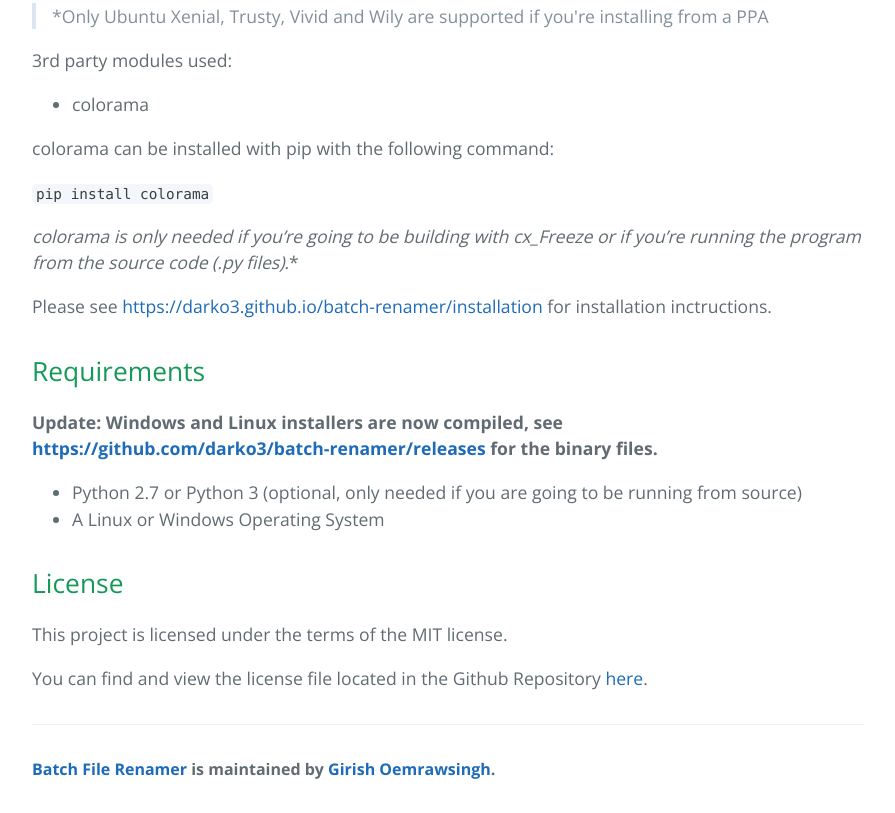
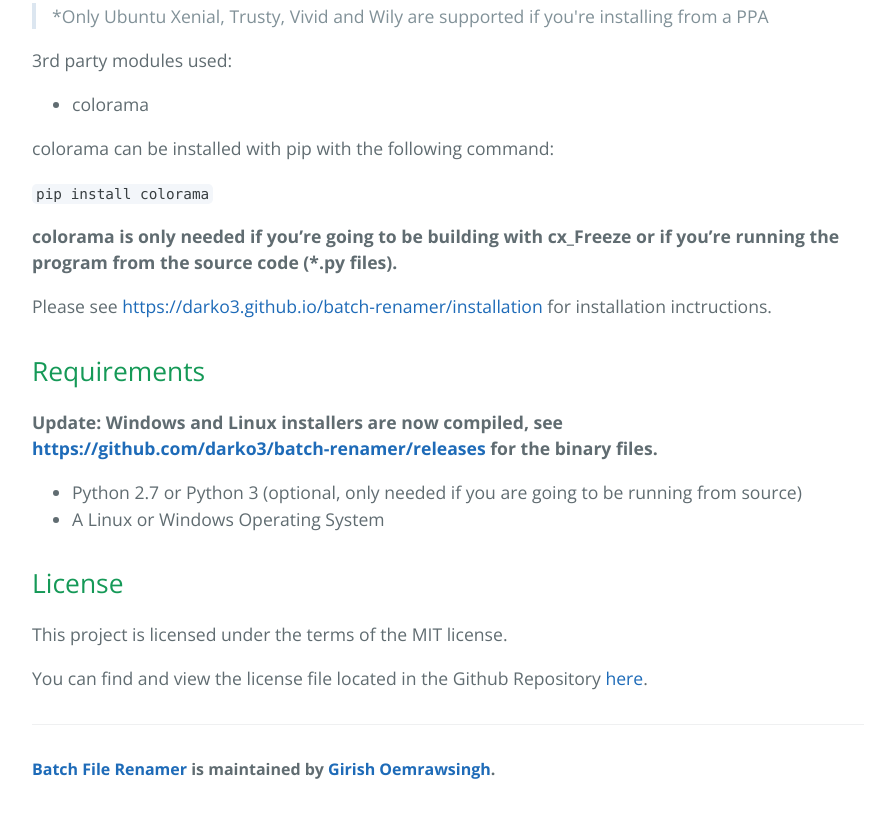
Before and after one commit to darko3/batch-renamer, a plain HTML site: page index.html in a window 1280 px wide. Shown: the part 1526-2339 px from the top of the page, without its empty margins (192-1087 px from the left). Drawn offline with nearby package versions, Linux system fonts and the light colour scheme.

Commit message:
Update index.html

```diff
--- a/index.html
+++ b/index.html
@@ -54,7 +54,7 @@
 
 <p>colorama can be installed with pip with the following command:</p>
 <p><code>pip install colorama</code></p>
-<p><em><em>colorama is only needed if you’re going to be building with cx_Freeze or if you’re running the program from the source code (</em>.py files).</em>*</p>
+<p><strong>colorama is only needed if you’re going to be building with cx_Freeze or if you’re running the program from the source code (*.py files).</strong></p>
 <p>Please see <a href="https://darko3.github.io/batch-renamer/installation">https://darko3.github.io/batch-renamer/installation</a> for installation inctructions.</p>
 
 
```
